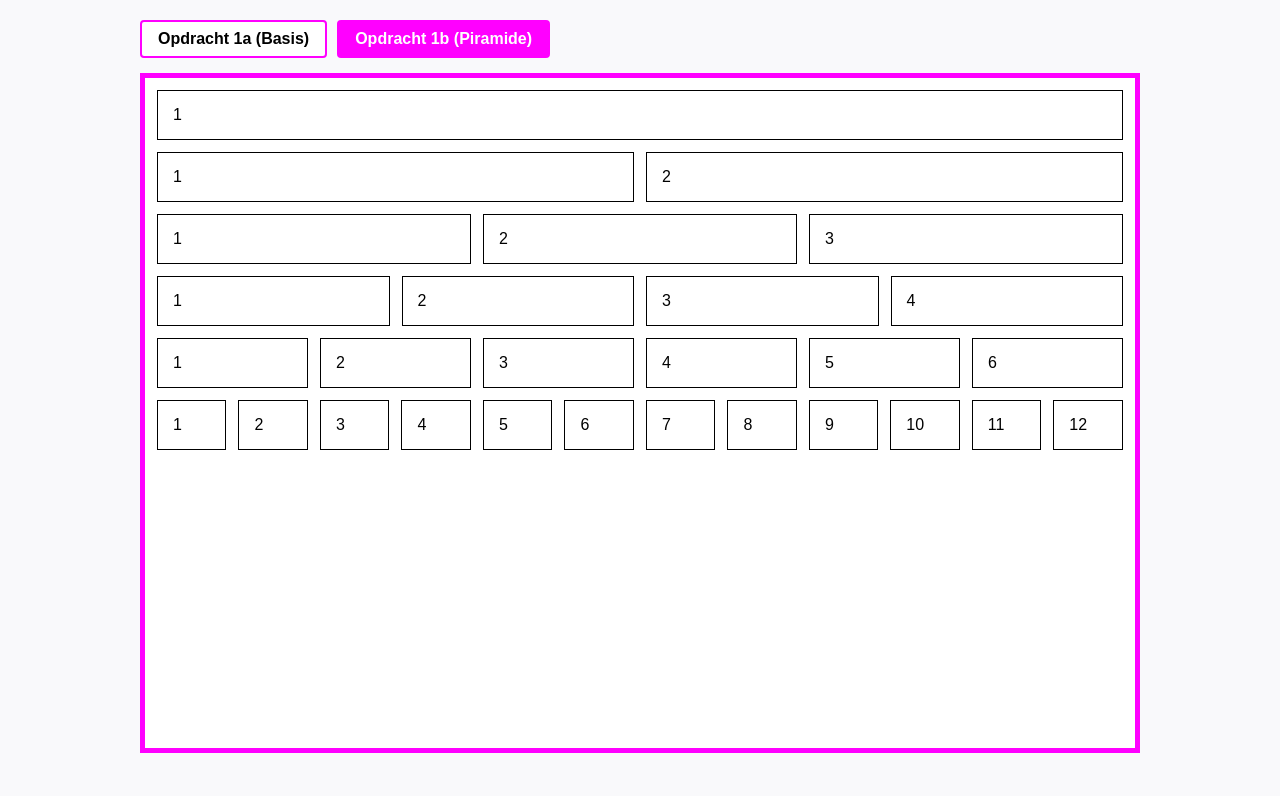
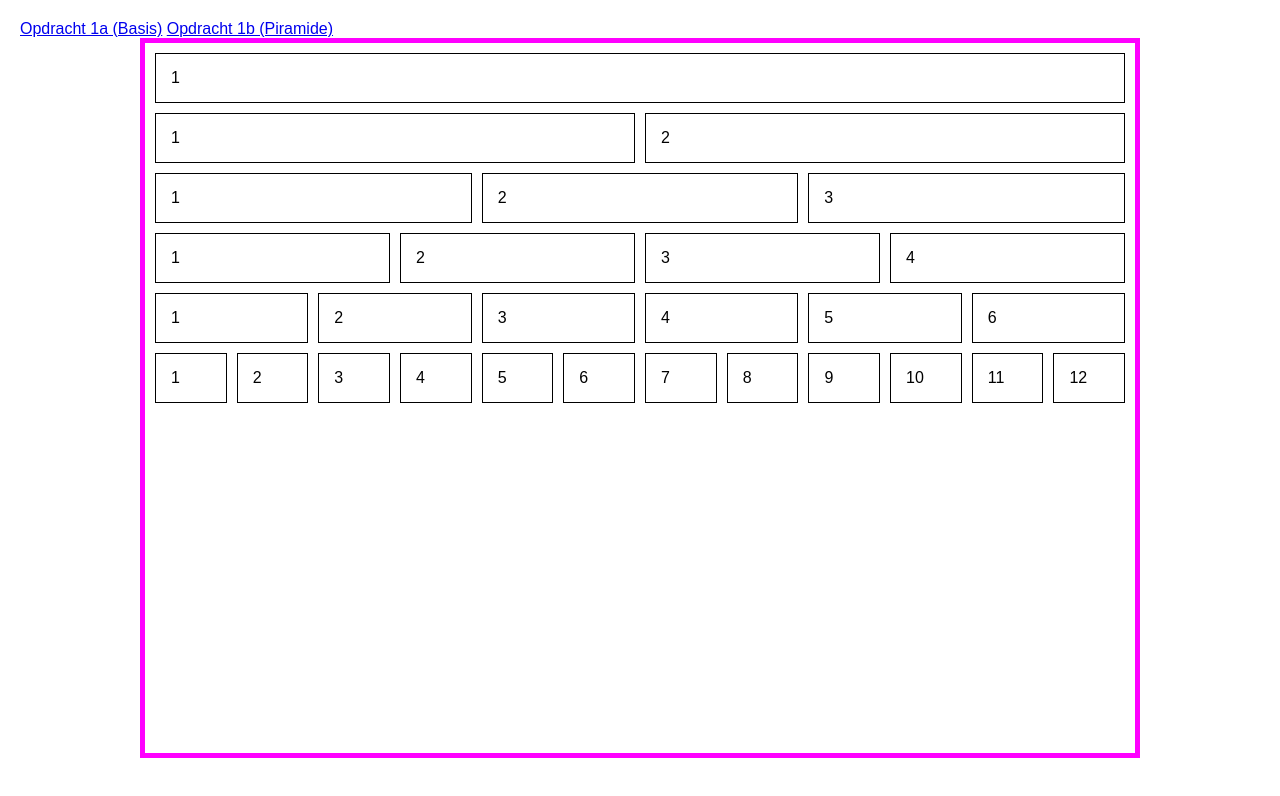
Before and after one commit to iceoostrum-web/fe-p2, a plain HTML site: page opdracht-1b/index.html in a window 1280 px wide. Drawn offline with Linux system fonts and the light colour scheme.

Commit message:
Add files via upload

```diff
--- a/opdracht-1b/style.css
+++ b/opdracht-1b/style.css
@@ -5,58 +5,31 @@
 }
 
 :root {
-    --row-gap: 12px;
-    --column-gap: 12px;
+    --row-gap: 10px;
+    --column-gap: 10px;
     --column-padding: 15px;
-    --accent-color: magenta;
 }
 
 body {
     font-family: Arial, sans-serif;
     padding: 20px;
-    background-color: #f9f9fb;
-}
-
-.nav-bar {
-    max-width: 1000px;
-    margin: 0 auto 15px auto;
-    display: flex;
-    gap: 10px;
-}
-
-.nav-bar a {
-    text-decoration: none;
-    padding: 8px 16px;
-    border: 2px solid var(--accent-color);
-    color: #000;
-    font-weight: bold;
-    border-radius: 4px;
-    background-color: white;
-    transition: 0.2s;
-}
-
-.nav-bar a:hover,
-.nav-bar a.active {
-    background-color: var(--accent-color);
-    color: white;
 }
 
 .container {
     margin: 0 auto;
     max-width: 1000px;
     width: 100%;
-    min-height: 85vh;
+    min-height: 90vh;
     display: flex;
     flex-direction: column;
     gap: var(--row-gap);
-    padding: 12px;
-    border: 5px solid var(--accent-color);
-    background-color: white;
+    padding: 10px;
+    border: 5px solid magenta;
 }
 
 .row {
     display: flex;
-    flex-wrap: wrap;
+    flex-wrap: nowrap;
     gap: var(--column-gap);
 }
 
@@ -67,14 +40,9 @@ body {
     gap: 5px;
     border: 1px solid #000;
     background-color: white;
-    transition: background-color 0.2s, transform 0.15s;
 }
 
-[class^="col-"]:hover {
-    background-color: #fce4fc;
-}
-
-.header, .footer {
+.header {
     background-color: lightblue;
 }
 
@@ -82,21 +50,28 @@ body {
     background-color: lightgray;
 }
 
-.col-1  { flex: 0 0 calc((100% / 12) * 1  - (var(--column-gap) * 11 / 12)); }
-.col-2  { flex: 0 0 calc((100% / 12) * 2  - (var(--column-gap) * 10 / 12)); }
-.col-3  { flex: 0 0 calc((100% / 12) * 3  - (var(--column-gap) * 9  / 12)); }
-.col-4  { flex: 0 0 calc((100% / 12) * 4  - (var(--column-gap) * 8  / 12)); }
-.col-5  { flex: 0 0 calc((100% / 12) * 5  - (var(--column-gap) * 7  / 12)); }
-.col-6  { flex: 0 0 calc((100% / 12) * 6  - (var(--column-gap) * 6  / 12)); }
-.col-7  { flex: 0 0 calc((100% / 12) * 7  - (var(--column-gap) * 5  / 12)); }
-.col-8  { flex: 0 0 calc((100% / 12) * 8  - (var(--column-gap) * 4  / 12)); }
-.col-9  { flex: 0 0 calc((100% / 12) * 9  - (var(--column-gap) * 3  / 12)); }
-.col-10 { flex: 0 0 calc((100% / 12) * 10 - (var(--column-gap) * 2  / 12)); }
-.col-11 { flex: 0 0 calc((100% / 12) * 11 - (var(--column-gap) * 1  / 12)); }
-.col-12 { flex: 0 0 100%; }
+.footer {
+    background-color: lightblue;
+}
+
+.col-1 { flex-grow: 0; flex-basis: 8.33%; }
+.col-2 { flex-grow: 0; flex-basis: 16.67%; }
+.col-3 { flex-grow: 0; flex-basis: 25%; }
+.col-4 { flex-grow: 0; flex-basis: 33.33%; }
+.col-5 { flex-grow: 0; flex-basis: 41.67%; }
+.col-6 { flex-grow: 0; flex-basis: 50%; }
+.col-7 { flex-grow: 0; flex-basis: 58.33%; }
+.col-8 { flex-grow: 0; flex-basis: 66.67%; }
+.col-9 { flex-grow: 0; flex-basis: 75%; }
+.col-10 { flex-grow: 0; flex-basis: 83.33%; }
+.col-11 { flex-grow: 0; flex-basis: 91.67%; }
+.col-12 { flex-grow: 0; flex-basis: 100%; }
 
 @media (max-width: 768px) {
+    .row {
+        flex-wrap: wrap;
+    }
     [class^="col-"] {
-        flex: 0 0 100%;
+        flex-basis: 100%;
     }
 }
```
